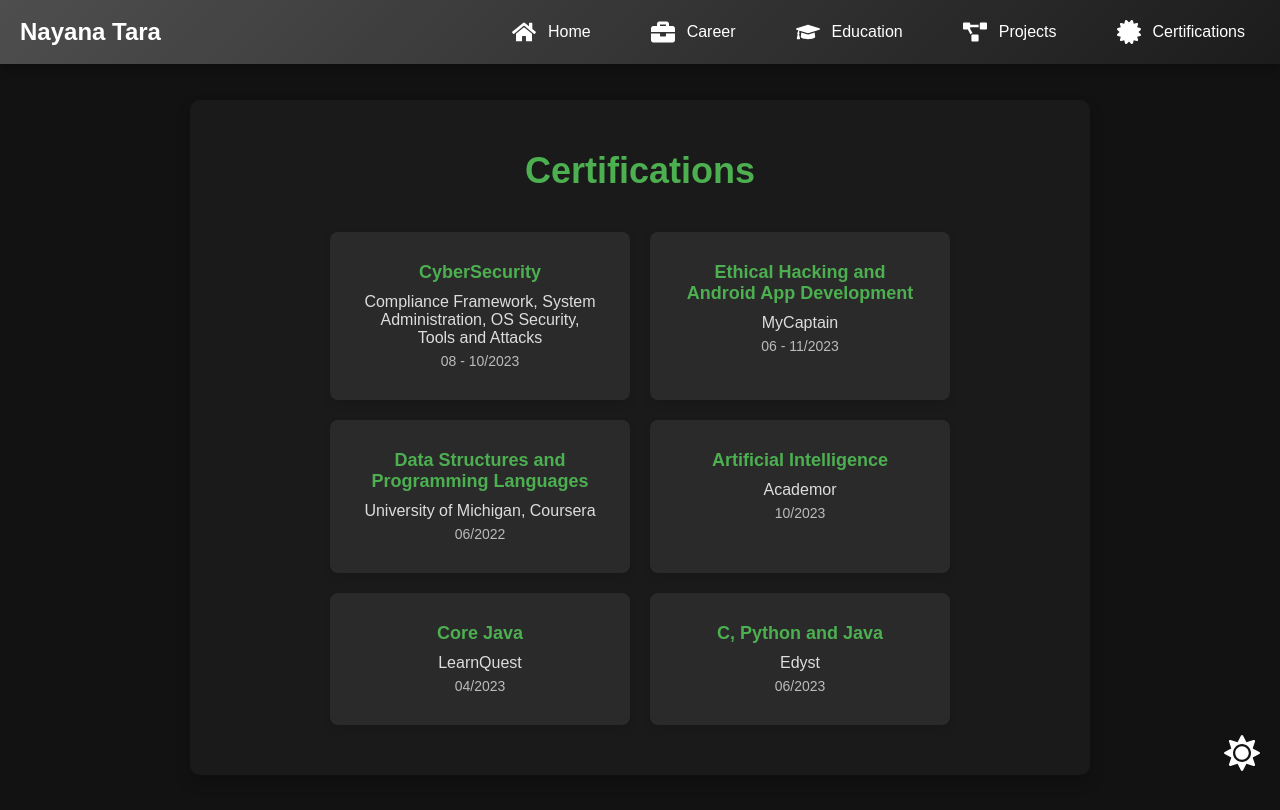
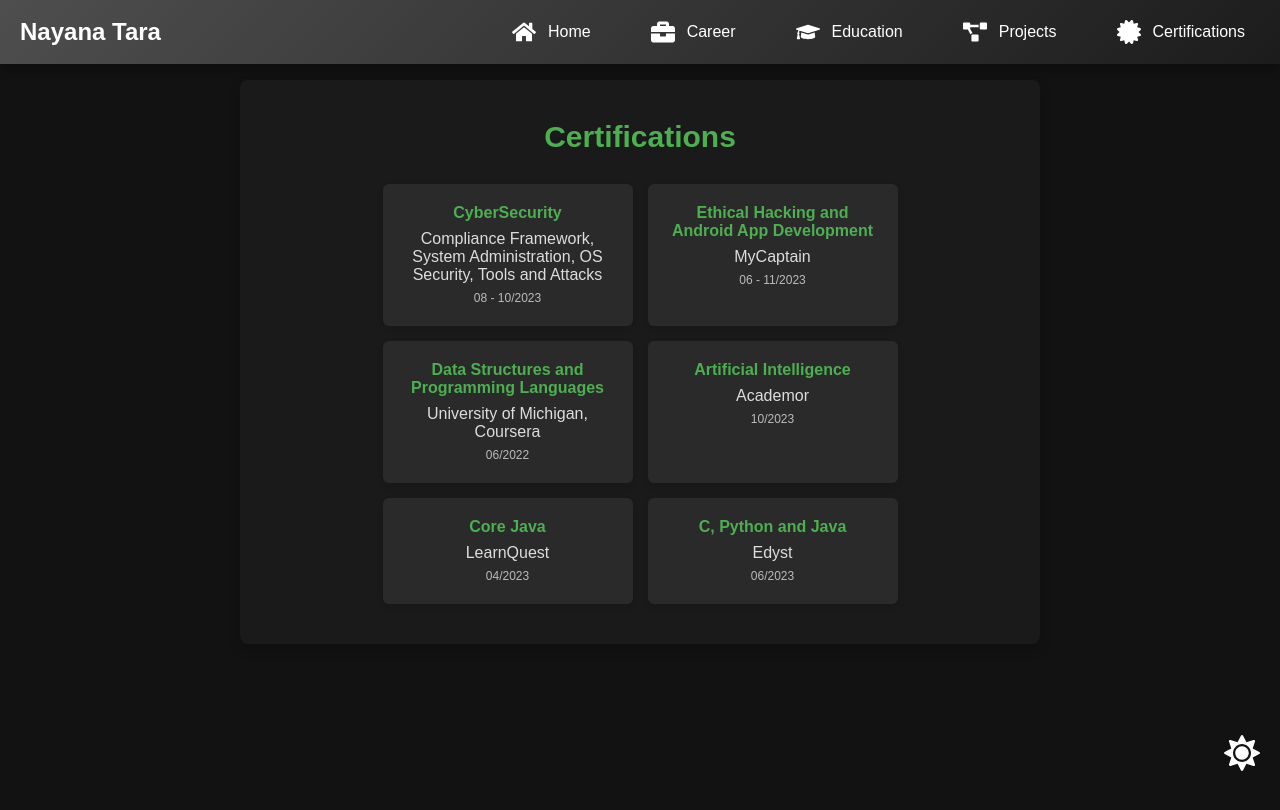
Before and after one commit to nayanatara07/personal_website, a React (Create React App) app: page /certifications in a window 1280 px wide. Shown: the top 810 px of the page. Built offline with nearby package versions, Linux system fonts and the light colour scheme.

Commit message:
resizing components

```diff
--- a/src/pages/Career.css
+++ b/src/pages/Career.css
@@ -1,10 +1,10 @@
 .career-container {
-  background-color: #1a1a1a; /* Dark background */
+  background-color: #1a1a1a;
   padding: 50px;
   border-radius: 10px;
   box-shadow: 0 8px 16px rgba(0, 0, 0, 0.2);
   max-width: 900px;
-  margin: 100px auto; /* Center on page */
+  margin: 100px auto;
   color: #fff;
   font-family: 'Poppins', sans-serif;
 }
@@ -13,23 +13,23 @@
   text-align: center;
   font-size: 36px;
   margin-bottom: 40px;
-  color: #4CAF50; /* Title color */
+  color: #4CAF50;
 }
 
 .career-card-container {
   display: flex;
   flex-wrap: wrap;
   justify-content: center;
-  gap: 20px; /* Spacing between cards */
+  gap: 20px;
 }
 
 .career-card {
-  background-color: #2a2a2a; /* Card background color */
-  padding: 20px; /* Card padding */
+  background-color: #2a2a2a;
+  padding: 20px;
   border-radius: 8px;
   box-shadow: 0 4px 8px rgba(0, 0, 0, 0.1);
   text-align: center;
-  width: 250px; /* Card width */
+  width: 250px;
   transition: transform 0.3s;
 }
 
@@ -38,17 +38,17 @@
 }
 
 .career-card h3 {
-  font-size: 20px; /* Card title size */
+  font-size: 20px;
   margin-bottom: 10px;
-  color: #4CAF50; /* Title color */
+  color: #4CAF50;
 }
 
 .career-card p {
   margin: 5px 0;
-  color: #ddd; /* Company text color */
+  color: #ddd;
 }
 
 .career-card span {
-  font-size: 14px; /* Duration size */
-  color: #bbb; /* Duration text color */
+  font-size: 14px;
+  color: #bbb;
 }
--- a/src/pages/Certifications.css
+++ b/src/pages/Certifications.css
@@ -1,54 +1,54 @@
 .certifications-container {
-    background-color: #1a1a1a; /* Dark background */
-    padding: 50px;
-    border-radius: 10px;
-    box-shadow: 0 8px 16px rgba(0, 0, 0, 0.2);
-    max-width: 900px;
-    margin: 100px auto; /* Center on page */
+    background-color: #1a1a1a;
+    padding: 40px;
+    border-radius: 8px;
+    box-shadow: 0 6px 12px rgba(0, 0, 0, 0.2);
+    max-width: 800px;
+    margin: 80px auto;
     color: #fff;
     font-family: 'Poppins', sans-serif;
   }
 
   .certifications-container h2 {
     text-align: center;
-    font-size: 36px;
-    margin-bottom: 40px;
-    color: #4CAF50; /* Title color */
+    font-size: 30px;
+    margin-bottom: 30px;
+    color: #4CAF50;
   }
 
   .certification-card-container {
     display: flex;
     flex-wrap: wrap;
     justify-content: center;
-    gap: 20px; /* Spacing between cards */
+    gap: 15px;
   }
 
   .certification-card {
-    background-color: #2a2a2a; /* Card background color */
-    padding: 30px; /* Increase padding */
-    border-radius: 8px;
-    box-shadow: 0 4px 8px rgba(0, 0, 0, 0.1);
+    background-color: #2a2a2a;
+    padding: 20px;
+    border-radius: 6px;
+    box-shadow: 0 3px 6px rgba(0, 0, 0, 0.1);
     text-align: center;
-    width: 300px; /* Card width */
+    width: 250px;
     transition: transform 0.3s;
   }
 
   .certification-card:hover {
-    transform: translateY(-5px);
+    transform: translateY(-4px);
   }
 
   .certification-card h3 {
-    font-size: 18px;
-    margin-bottom: 10px;
-    color: #4CAF50; /* Text color */
+    font-size: 16px;
+    margin-bottom: 8px;
+    color: #4CAF50;
   }
 
   .certification-card p {
-    margin: 5px 0;
-    color: #ddd; /* Certification description text color */
+    margin: 4px 0;
+    color: #ddd;
   }
 
   .certification-card span {
-    font-size: 14px;
-    color: #bbb; /* Date text color */
+    font-size: 12px;
+    color: #bbb;
   }
--- a/src/pages/Education.css
+++ b/src/pages/Education.css
@@ -1,10 +1,10 @@
 .education-container {
-    background-color: #1a1a1a; /* Dark background */
+    background-color: #1a1a1a;
     padding: 50px;
     border-radius: 10px;
     box-shadow: 0 8px 16px rgba(0, 0, 0, 0.2);
     max-width: 900px;
-    margin: 100px auto; /* Center on page */
+    margin: 100px auto;
     color: #fff;
     font-family: 'Poppins', sans-serif;
   }
@@ -13,22 +13,22 @@
     text-align: center;
     font-size: 36px;
     margin-bottom: 40px;
-    color: #4CAF50; /* Title color */
+    color: #4CAF50;
   }
 
   .timeline-container {
-    display: flex; /* Arrange cards horizontally */
-    justify-content: center; /* Center the cards */
-    gap: 20px; /* Spacing between cards */
+    display: flex;
+    justify-content: center;
+    gap: 20px;
   }
 
   .timeline-card {
-    background-color: #2a2a2a; /* Card background color */
+    background-color: #2a2a2a;
     padding: 30px;
     border-radius: 8px;
     box-shadow: 0 4px 8px rgba(0, 0, 0, 0.1);
     text-align: center;
-    width: 300px; /* Card width */
+    width: 300px;
     transition: transform 0.3s;
   }
 
@@ -39,15 +39,15 @@
   .timeline-card h3 {
     font-size: 18px;
     margin-bottom: 10px;
-    color: #4CAF50; /* Text color */
+    color: #4CAF50;
   }
 
   .timeline-card p {
     margin: 5px 0;
-    color: #ddd; /* Institution text color */
+    color: #ddd;
   }
 
   .timeline-card span {
     font-size: 14px;
-    color: #bbb; /* Duration text color */
+    color: #bbb;
   }
--- a/src/pages/Projects.css
+++ b/src/pages/Projects.css
@@ -1,54 +1,54 @@
 .projects-container {
-    background-color: #1a1a1a; /* Dark background */
-    padding: 50px;
-    border-radius: 10px;
-    box-shadow: 0 8px 16px rgba(0, 0, 0, 0.2);
-    max-width: 900px;
-    margin: 100px auto; /* Center on page */
+    background-color: #1a1a1a;
+    padding: 40px;
+    border-radius: 8px;
+    box-shadow: 0 6px 12px rgba(0, 0, 0, 0.2);
+    max-width: 800px;
+    margin: 80px auto;
     color: #fff;
     font-family: 'Poppins', sans-serif;
   }
 
   .projects-container h2 {
     text-align: center;
-    font-size: 36px;
-    margin-bottom: 40px;
-    color: #4CAF50; /* Title color */
+    font-size: 30px;
+    margin-bottom: 30px;
+    color: #4CAF50;
   }
 
   .project-card-container {
     display: flex;
     flex-wrap: wrap;
     justify-content: center;
-    gap: 20px; /* Spacing between cards */
+    gap: 15px;
   }
 
   .project-card {
-    background-color: #2a2a2a; /* Card background color */
-    padding: 30px; /* Increase padding */
-    border-radius: 8px;
-    box-shadow: 0 4px 8px rgba(0, 0, 0, 0.1);
+    background-color: #2a2a2a;
+    padding: 20px;
+    border-radius: 6px;
+    box-shadow: 0 3px 6px rgba(0, 0, 0, 0.1);
     text-align: center;
-    width: 300px; /* Card width */
+    width: 250px;
     transition: transform 0.3s;
   }
 
   .project-card:hover {
-    transform: translateY(-5px);
+    transform: translateY(-4px);
   }
 
   .project-card h3 {
-    font-size: 18px;
-    margin-bottom: 10px;
-    color: #4CAF50; /* Text color */
+    font-size: 16px;
+    margin-bottom: 8px;
+    color: #4CAF50;
   }
 
   .project-card p {
-    margin: 5px 0;
-    color: #ddd; /* Project description text color */
+    margin: 4px 0;
+    color: #ddd;
   }
 
   .project-card span {
-    font-size: 14px;
-    color: #bbb; /* Duration text color */
+    font-size: 12px;
+    color: #bbb;
   }
```
